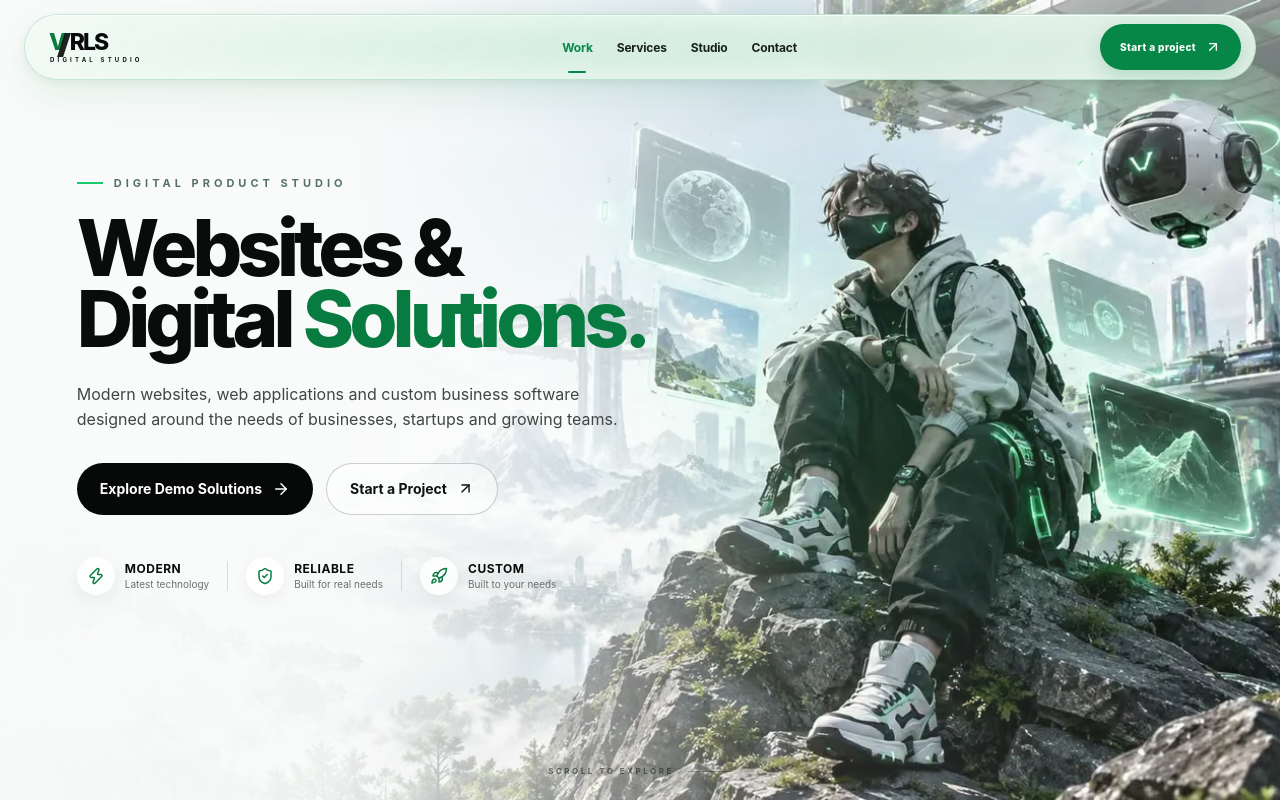
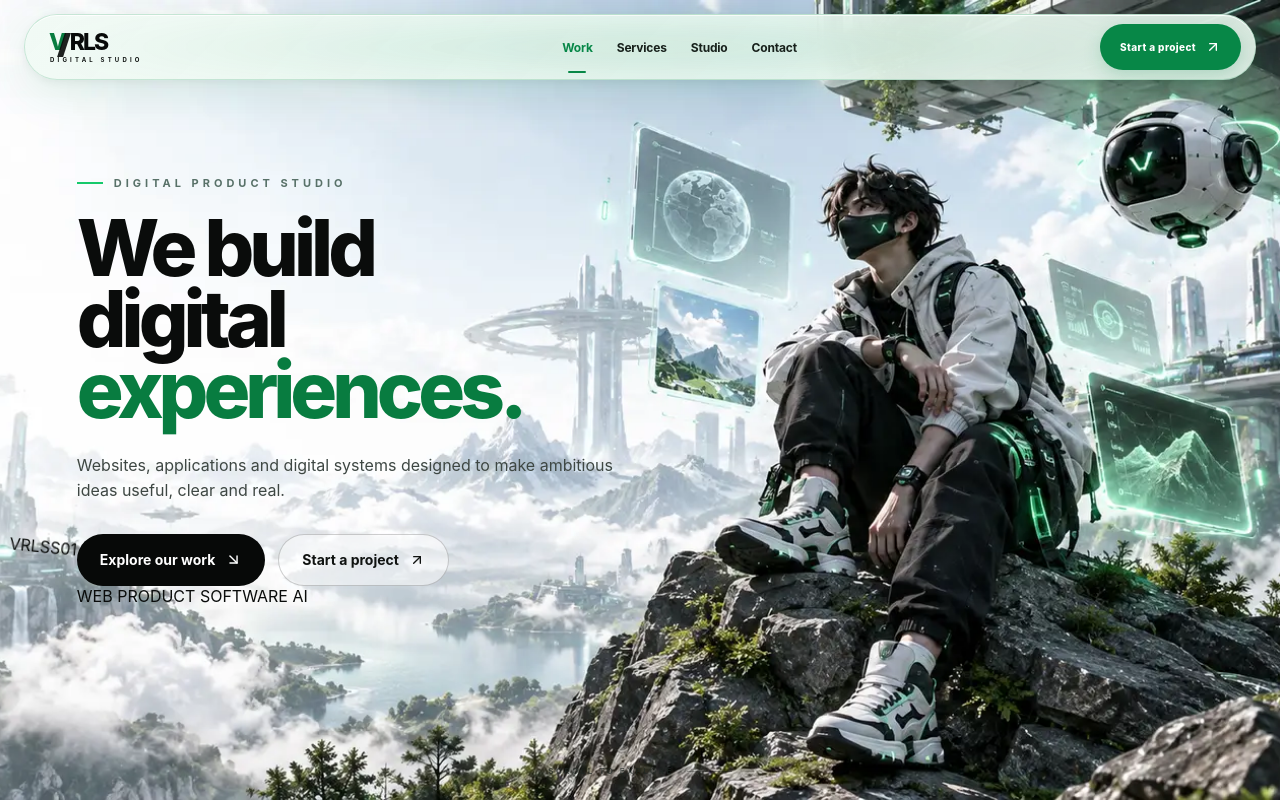
Before and after one commit to Mrnandhu/vrlss_website, a React (Vite) app: page / in a window 1280 px wide. Shown: the top 802 px of the page. Built offline with nearby package versions, Linux system fonts and the light colour scheme.

Commit message:
redesign: build animated studio homepage

```diff
--- a/src/components/Hero.jsx
+++ b/src/components/Hero.jsx
@@ -1,118 +1,86 @@
-import { ArrowRight, ArrowUpRight, Zap, ShieldCheck, Rocket } from 'lucide-react'
+import { useEffect, useRef } from 'react'
+import { ArrowDownRight, ArrowUpRight } from 'lucide-react'
+import { gsap } from 'gsap'
 
 function Hero() {
+  const heroRef = useRef(null)
+  const visualRef = useRef(null)
+
+  useEffect(() => {
+    const hero = heroRef.current
+    if (!hero) return
+
+    const ctx = gsap.context(() => {
+      const intro = gsap.timeline({ defaults: { ease: 'power4.out' } })
+      intro
+        .from('.hero-eyebrow', { y: 22, opacity: 0, duration: 0.7 })
+        .from('.hero-title-line', { yPercent: 110, opacity: 0, duration: 0.9, stagger: 0.08 }, '-=0.35')
+        .from('.hero-description', { y: 20, opacity: 0, duration: 0.65 }, '-=0.45')
+        .from('.hero-actions', { y: 18, opacity: 0, duration: 0.55 }, '-=0.35')
+        .from('.hero-meta', { y: 14, opacity: 0, duration: 0.5 }, '-=0.3')
+        .from('.hero-scroll', { opacity: 0, duration: 0.45 }, '-=0.2')
+
+      gsap.to('.hero-orbit', {
+        y: -18, x: 10, rotation: 8, duration: 5,
+        repeat: -1, yoyo: true, ease: 'sine.inOut',
+      })
+
+      const onMove = (event) => {
+        if (!visualRef.current || window.matchMedia('(prefers-reduced-motion: reduce)').matches) return
+        const rect = hero.getBoundingClientRect()
+        const x = (event.clientX - rect.left) / rect.width - 0.5
+        const y = (event.clientY - rect.top) / rect.height - 0.5
+        gsap.to(visualRef.current, { x: x * 18, y: y * 12, duration: 0.8, ease: 'power3.out', overwrite: true })
+      }
+
+      hero.addEventListener('pointermove', onMove)
+      return () => hero.removeEventListener('pointermove', onMove)
+    }, hero)
+
+    return () => ctx.revert()
+  }, [])
+
   return (
-    <section id="home" className="hero">
-
-      <div className="hero-background">
+    <section id="home" className="hero hero-modern" ref={heroRef}>
+      <div className="hero-background" ref={visualRef}>
         <picture>
-          <source
-            type="image/avif"
-            media="(max-width: 760px)"
-            srcSet="/assets/hero-mobile.avif"
-          />
-          <source
-            type="image/avif"
-            srcSet="/assets/hero.avif"
-          />
-          <source
-            type="image/webp"
-            media="(max-width: 760px)"
-            srcSet="/assets/hero-mobile.webp"
-          />
-                  <source
-          type="image/webp"
-          srcSet="/assets/hero.webp"
-        />
-        <img
-            src="/assets/hero.webp"
-            alt=""
-            width="1400"
-            height="788"
-            fetchPriority="high"
-            decoding="async"
-          />
+          <source type="image/webp" media="(max-width: 760px)" srcSet="/assets/hero-mobile.webp" />
+          <source type="image/webp" srcSet="/assets/hero.webp" />
+          <img src="/assets/hero.webp" alt="" width="1400" height="788" fetchPriority="high" decoding="async" />
         </picture>
-        <div className="hero-white-fade" />
-        <div className="hero-glow" />
+        <div className="hero-image-wash" />
+        <div className="hero-grid" />
       </div>
 
-      <div className="hero-content">
-        <div className="hero-eyebrow">
-          <span className="eyebrow-line" />
-          DIGITAL PRODUCT STUDIO
-        </div>
+      <div className="hero-content hero-modern-content">
+        <div className="hero-eyebrow"><span className="eyebrow-line" /> DIGITAL PRODUCT STUDIO</div>
 
-        <h1 className="hero-title">
-          <span className="hero-title-line">
-            Websites &
-          </span>
-
-          <span className="hero-title-line">
-            Digital <em>Solutions.</em>
-          </span>
+        <h1 className="hero-title hero-modern-title">
+          <span className="hero-title-mask"><span className="hero-title-line">We build</span></span>
+          <span className="hero-title-mask"><span className="hero-title-line">digital <em>experiences.</em></span></span>
         </h1>
 
         <p className="hero-description">
-          Modern websites, web applications and custom business software designed
-          around the needs of businesses, startups and growing teams.
+          Websites, applications and digital systems designed to make ambitious ideas useful, clear and real.
         </p>
 
         <div className="hero-actions">
-          <a href="#demos" className="primary-button">
-            Explore Demo Solutions
-            <ArrowRight size={18} />
-          </a>
-
-          <a href="#contact" className="secondary-button">
-            Start a Project
-            <ArrowUpRight size={17} />
-          </a>
+          <a href="#demos" className="primary-button">Explore our work <ArrowDownRight size={17} /></a>
+          <a href="#contact" className="secondary-button">Start a project <ArrowUpRight size={16} /></a>
         </div>
 
-        <div className="hero-proof">
-          <div className="proof-item">
-            <span className="proof-icon">
-              <Zap size={18} />
-            </span>
-
-            <div>
-              <strong>Modern</strong>
-              <small>Latest technology</small>
-            </div>
-          </div>
-
-          <div className="proof-divider" />
-
-          <div className="proof-item">
-            <span className="proof-icon">
-              <ShieldCheck size={18} />
-            </span>
-
-            <div>
-              <strong>Reliable</strong>
-              <small>Built for real needs</small>
-            </div>
-          </div>
-
-          <div className="proof-divider" />
-
-          <div className="proof-item">
-            <span className="proof-icon">
-              <Rocket size={18} />
-            </span>
-
-            <div>
-              <strong>Custom</strong>
-              <small>Built to your needs</small>
-            </div>
-          </div>
+        <div className="hero-meta">
+          <span>WEB</span><i /> <span>PRODUCT</span><i /> <span>SOFTWARE</span><i /> <span>AI</span>
         </div>
       </div>
 
+      <div className="hero-orbit" aria-hidden="true">
+        <div className="hero-orbit-ring" />
+        <div className="hero-orbit-core">VRLSS<span>01</span></div>
+      </div>
+
       <div className="hero-scroll">
-        <span>SCROLL TO EXPLORE</span>
-        <div className="scroll-line" />
+        <span>SCROLL TO EXPLORE</span><div className="scroll-line" />
       </div>
     </section>
   )
```
